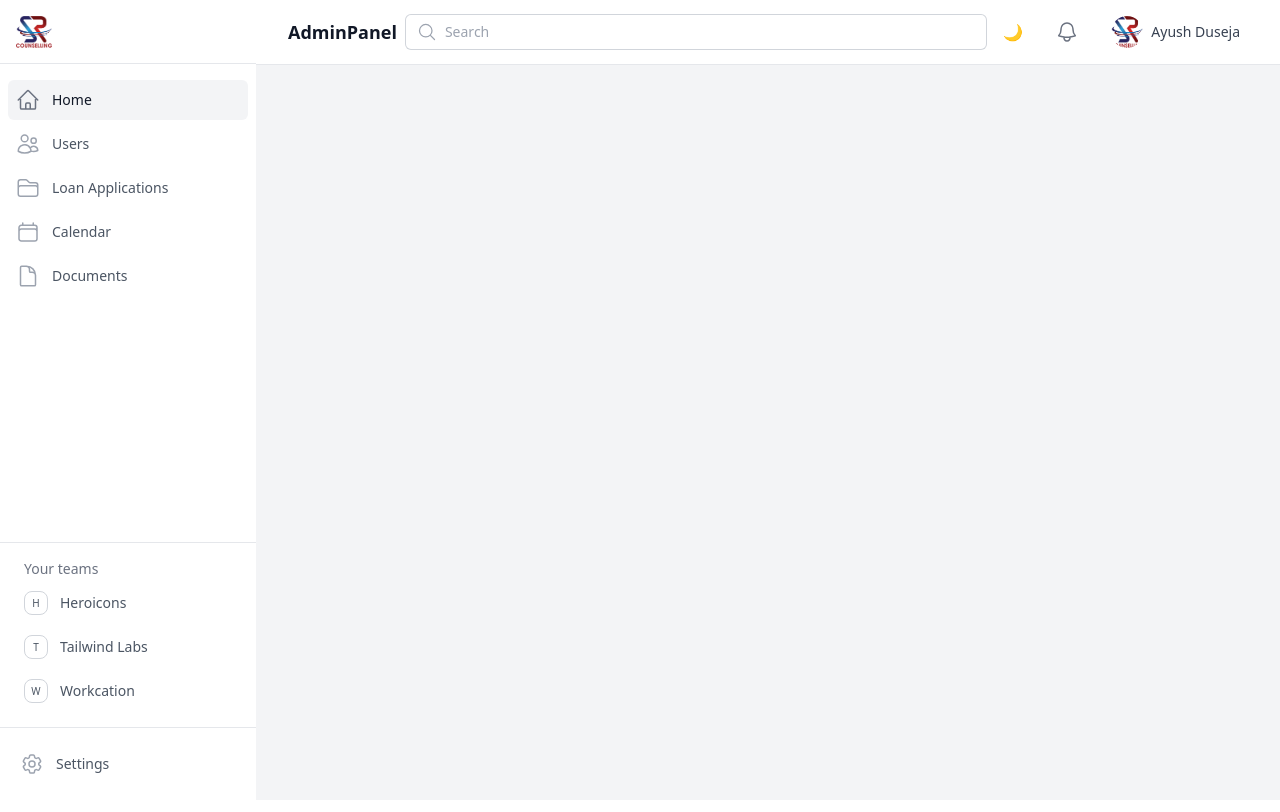
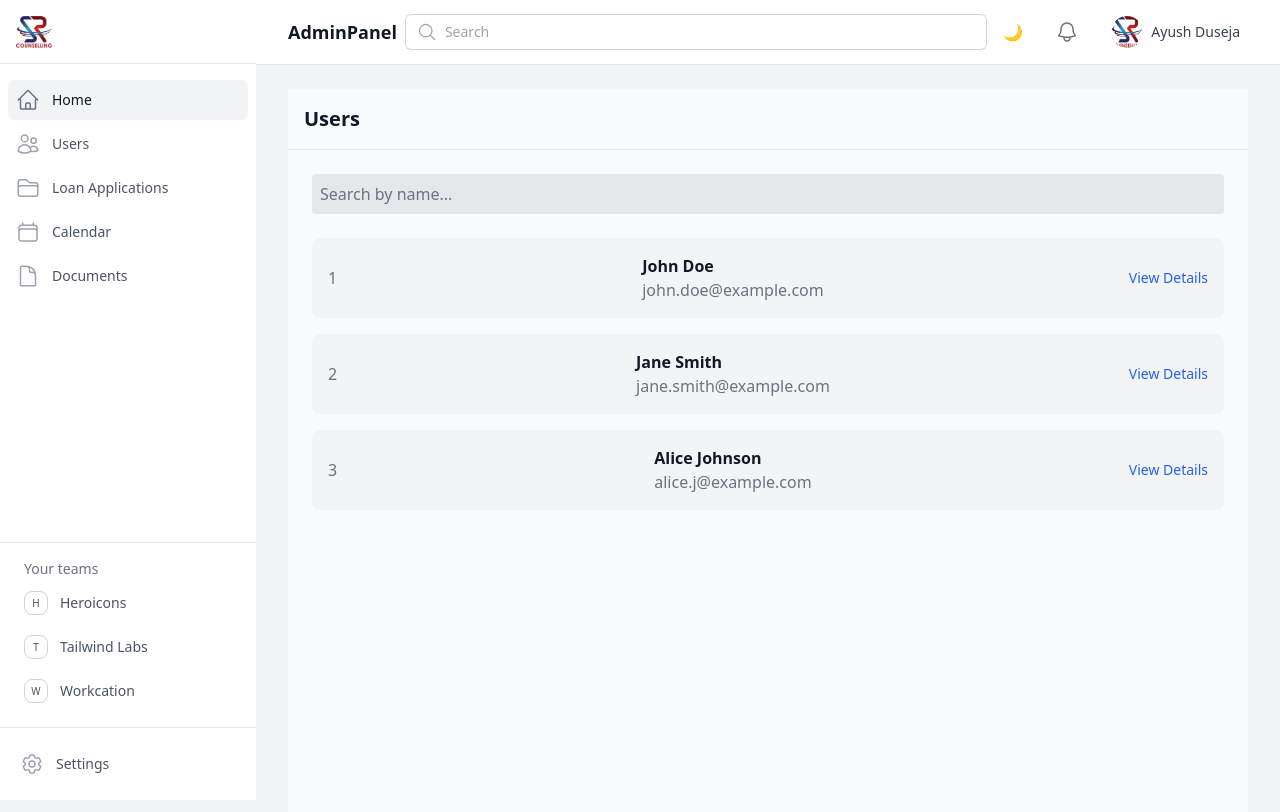
Before and after one commit to ayushduseja45/admin_panel_SR, a React (Vite) app: page /users in a window 1280 px wide. Shown: the top 812 px of the page. Built offline with nearby package versions, Linux system fonts and the light colour scheme.

Commit message:
Sidebar routes Set(Link)

```diff
--- a/src/App.jsx
+++ b/src/App.jsx
@@ -8,6 +8,7 @@ import { BrowserRouter as Router, Route, Routes } from "react-router-dom"; // Ad
 // Import Profile component (You can create the Profile component as needed)
 import Profile from "./Component/Profilr";
 import Dashboard from "./Component/Dashboard";
+import UsersPage from "./Component/User/UserPage";
 
 function App() {
   return (
@@ -18,6 +19,8 @@ function App() {
           <Route path="/login" element={<Login />} />
           <Route path="/register" element={<Register />} />
           <Route path="/dashboard" element={<Dashboard />} />
+          <Route path="/users" element={<UsersPage />} />
+          <Route path="/home" element={<Dashboard />} />
 
             <Route
               path="/"
--- a/src/Component/Sidebar.jsx
+++ b/src/Component/Sidebar.jsx
@@ -1,4 +1,5 @@
 import { useState } from "react";
+import { Link } from "react-router-dom";
 import {
   HomeIcon,
   UsersIcon,
@@ -10,11 +11,11 @@ import {
 } from "@heroicons/react/24/outline";
 
 const navigation = [
-  { name: "Home", href: "#", icon: HomeIcon, current: true },
-  { name: "Users", href: "#", icon: UsersIcon, current: false },
-  { name: "Loan Applications", href: "#", icon: FolderIcon, current: false },
-  { name: "Calendar", href: "#", icon: CalendarIcon, current: false },
-  { name: "Documents", href: "#", icon: DocumentIcon, current: false },
+  { name: "Home", icon: HomeIcon, current: true },
+  { name: "Users", icon: UsersIcon, current: false },
+  { name: "Loan Applications", icon: FolderIcon, current: false },
+  { name: "Calendar", icon: CalendarIcon, current: false },
+  { name: "Documents", icon: DocumentIcon, current: false },
 ];
 
 const teams = [
@@ -63,31 +64,25 @@ function Sidebar() {
           {/* Navigation */}
           <nav className="flex-1 space-y-1 px-2 py-4">
             {navigation.map((item) => (
-              <a
+              <Link
                 key={item.name}
-                href={item.href}
-                className={`
-                  group flex items-center px-2 py-2 text-sm font-medium rounded-md
-                  ${
+                to={`/${item.name.toLowerCase().replace(/\s+/g, "-")}`}
+                className={`group flex items-center px-2 py-2 text-sm font-medium rounded-md ${
                   item.current
                     ? "bg-gray-100 dark:bg-gray-700 text-gray-900 dark:text-white"
                     : "text-gray-600 dark:text-gray-300 hover:bg-gray-50 dark:hover:bg-gray-700"
-                  }
-                `}
+                }`}
               >
                 <item.icon
-                  className={`
-                    mr-3 h-6 w-6
-                    ${
+                  className={`mr-3 h-6 w-6 ${
                     item.current
                       ? "text-gray-500 dark:text-gray-300"
                       : "text-gray-400 group-hover:text-gray-500 dark:group-hover:text-gray-300"
-                    }
-                  `}
+                  }`}
                   aria-hidden="true"
                 />
                 {item.name}
-              </a>
+              </Link>
             ))}
           </nav>
 
@@ -98,33 +93,34 @@ function Sidebar() {
             </h3>
             <div className="mt-1 space-y-1">
               {teams.map((team) => (
-                <a
+                <Link
                   key={team.id}
-                  href="#"
+                  to={`/teams/${team.name.toLowerCase().replace(/\s+/g, "-")}`}
                   className="group flex items-center rounded-md px-3 py-2 text-sm font-medium text-gray-600 dark:text-gray-300 hover:bg-gray-50 dark:hover:bg-gray-700"
                 >
                   <span className="flex h-6 w-6 shrink-0 items-center justify-center rounded-lg border border-gray-300 dark:border-gray-700 bg-white dark:bg-gray-800 text-[0.625rem] font-medium text-gray-600 dark:text-gray-300">
                     {team.initial}
                   </span>
                   <span className="ml-3 truncate">{team.name}</span>
-                </a>
+                </Link>
               ))}
             </div>
           </div>
 
           {/* Settings */}
           <div className="px-3 py-4 border-t border-gray-200 dark:border-gray-700">
-            <a
-              href="#settings"
+            <Link
+              to="/settings"
               className="group flex items-center px-2 py-2 text-sm font-medium rounded-md text-gray-600 dark:text-gray-300 hover:bg-gray-50 dark:hover:bg-gray-700"
             >
               <Cog6ToothIcon className="mr-3 h-6 w-6 text-gray-400 group-hover:text-gray-500 dark:group-hover:text-gray-300" />
               Settings
-            </a>
+            </Link>
           </div>
         </div>
       </div>
     </>
   );
 }
+
 export default Sidebar;
--- /dev/null
+++ b/src/Component/User/UserCard.jsx
@@ -0,0 +1,30 @@
+import React, { useState } from 'react';
+
+const UserCard = ({ user, index }) => {
+  const [isExpanded, setIsExpanded] = useState(false);
+
+  return (
+    <div
+      className="bg-gray-100 dark:bg-gray-800 p-4 mb-4 rounded-lg cursor-pointer"
+      onClick={() => setIsExpanded(!isExpanded)}
+    >
+      <div className="flex justify-between items-center">
+        <span className="text-gray-500 dark:text-gray-400">{index + 1}</span>
+        <div>
+          <h3 className="text-gray-900 dark:text-white font-semibold">{user.fullName}</h3>
+          <p className="text-gray-500 dark:text-gray-400">{user.email}</p>
+        </div>
+        <button className="text-sm text-blue-600 dark:text-blue-400">
+          {isExpanded ? 'Hide Details' : 'View Details'}
+        </button>
+      </div>
+      {isExpanded && (
+        <div className="mt-3 text-gray-700 dark:text-gray-300">
+          <p>{user.details}</p>
+        </div>
+      )}
+    </div>
+  );
+};
+
+export default UserCard;
--- /dev/null
+++ b/src/Component/User/UserList.jsx
@@ -0,0 +1,31 @@
+import React, { useState } from 'react';
+import { users } from './user';
+import UserCard from './UserCard';
+
+const UserList = () => {
+  const [searchTerm, setSearchTerm] = useState('');
+
+  const filteredUsers = users.filter(user =>
+    user.fullName.toLowerCase().includes(searchTerm.toLowerCase())
+  );
+
+  return (
+      <div className="p-6 bg-gray-50 dark:bg-gray-900 min-h-screen">
+      <input
+        type="text"
+        placeholder="Search by name..."
+        value={searchTerm}
+        onChange={(e) => setSearchTerm(e.target.value)}
+        className="w-full p-2 mb-6 rounded bg-gray-200 dark:bg-gray-700 text-gray-900 dark:text-gray-200 placeholder-gray-500 dark:placeholder-gray-400"
+      />
+      {filteredUsers.map((user, index) => (
+        <UserCard key={user.id} user={user} index={index} />
+      ))}
+      {filteredUsers.length === 0 && (
+        <p className="text-gray-500 dark:text-gray-400">No users found.</p>
+      )}
+    </div>
+  );
+};
+
+export default UserList;
--- /dev/null
+++ b/src/Component/User/UserPage.jsx
@@ -0,0 +1,16 @@
+import React from 'react';
+import UserList from '../User/UserList';
+
+const UsersPage = () => {
+  return (
+    <div className="text-gray-900 bg-gray-50 dark:text-gray-200 dark:bg-gray-900 min-h-screen">
+      <div className="p-4 border-b border-gray-200 dark:border-gray-700 flex justify-between items-center">
+        <h1 className="text-xl font-bold">Users</h1>
+
+      </div>
+      <UserList />
+    </div>
+  );
+};
+
+export default UsersPage;
--- /dev/null
+++ b/src/Component/User/user.js
@@ -0,0 +1,6 @@
+export const users = [
+    { id: 1, fullName: "John Doe", email: "john.doe@example.com", details: "Address: 123 Street, City, Country" },
+    { id: 2, fullName: "Jane Smith", email: "jane.smith@example.com", details: "Address: 456 Avenue, City, Country" },
+    { id: 3, fullName: "Alice Johnson", email: "alice.j@example.com", details: "Address: 789 Boulevard, City, Country" },
+    // Add more users
+  ];
```
Lines whose indentation alone changed are shown as unchanged.
